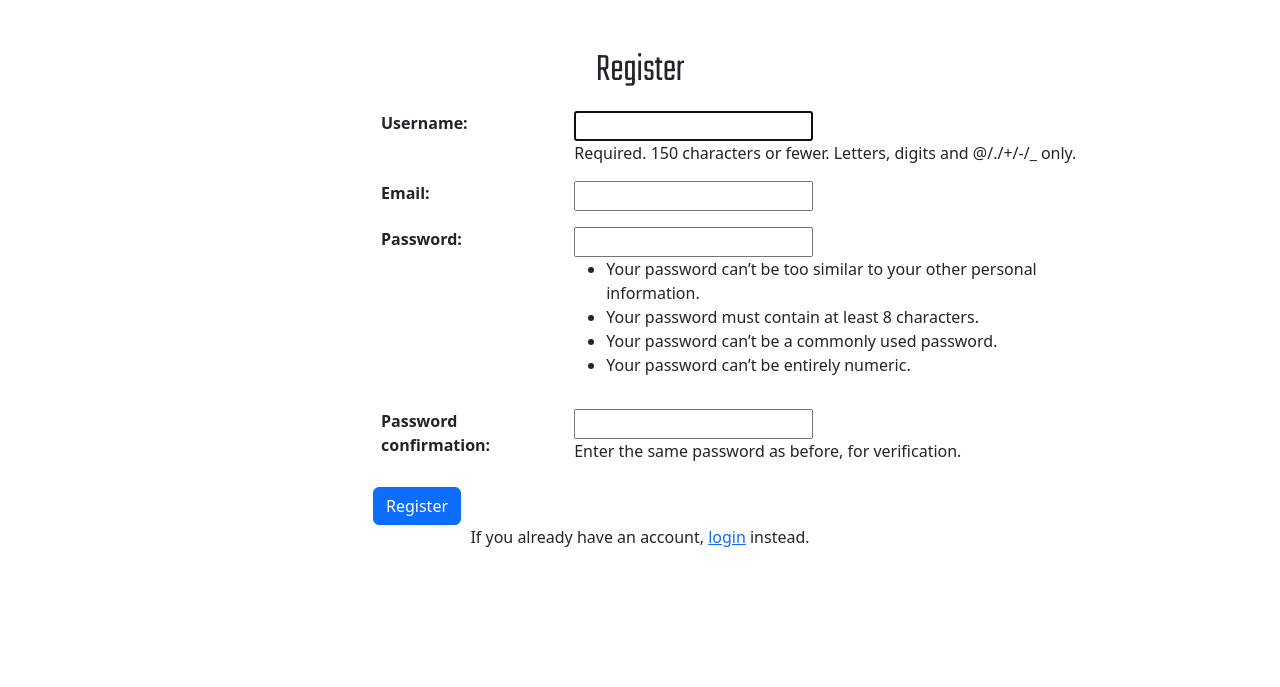
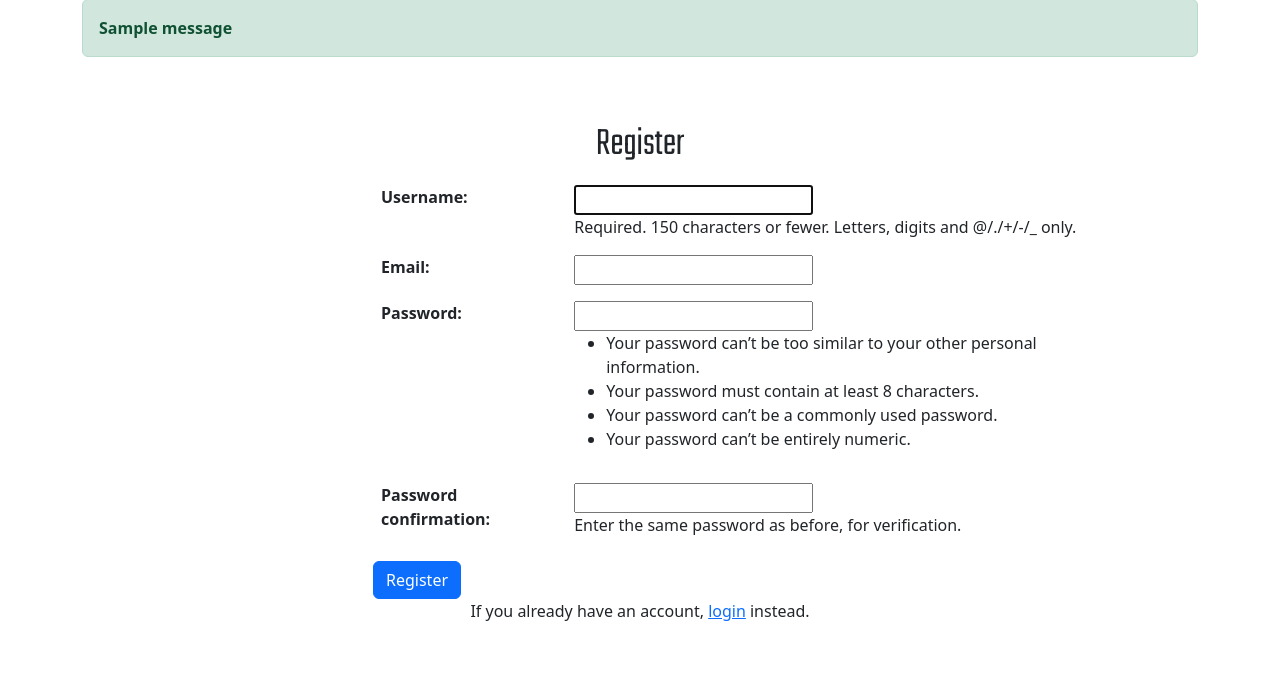
Before and after one commit to macintushar/PyPassManager, a Django app: page /register/ in a window 1280 px wide. Shown: the part 191-878 px from the top of the page. Before the commit the page ends 738 px from the top, so only its background shows below. Run offline with Django 3.2, Linux system fonts and the light colour scheme; tables that the repository leaves empty hold one stand-in row (values such as "Sample post"); one stand-in notice (Sample message) is shown; grey boxes are pictures that could not be loaded.

Commit message:
Added Error messages

```diff
--- a/manager/templates/layout.html
+++ b/manager/templates/layout.html
@@ -7,9 +7,7 @@
         <link href="https://cdn.jsdelivr.net/npm/bootstrap@5.2.1/dist/css/bootstrap.min.css" rel="stylesheet">
         <script src="https://cdn.jsdelivr.net/npm/bootstrap@5.2.1/dist/js/bootstrap.bundle.min.js"></script>
 
-        {% load static %}
-
-        <link rel="icon" type="image/x-icon" href="{% static 'images/logo-1.png' %}">
+        <link rel="icon" href="https://res.cloudinary.com/dhzdzjgtd/image/upload/v1697304706/PyPassManager/logo-rounded.png">
         <link rel="preconnect" href="https://fonts.googleapis.com">
         <link rel="preconnect" href="https://fonts.gstatic.com" crossorigin>
         <link href="https://fonts.googleapis.com/css2?family=Teko:wght@300&display=swap" rel="stylesheet">
--- a/manager/templates/register.html
+++ b/manager/templates/register.html
@@ -29,6 +29,15 @@
                 </a>
             </div>
         </div>
+        <div class="container">
+            {% if messages %}
+                {% for message in messages %}
+                <div {% if message.tags %} class="alert alert-{{ message.tags }}" {% else %} class="alert alert-secondary" {% endif %}>
+                    <strong>{{ message }}</strong>
+                </div>
+                {% endfor %}
+            {% endif %}
+        </div>
         <div class="container py-5 center">
             <h1 class="head-name text-center">Register</h1>
             <div class="container">
--- a/manager/views.py
+++ b/manager/views.py
@@ -1,10 +1,12 @@
 from django.shortcuts import render, redirect
-from .forms import PasswordsForm, NewPasswordsForm, NewUserForm
+from django.contrib.auth import authenticate, logout, login as auth_login
+from django.contrib.auth.decorators import login_required
+from django.contrib.auth.forms import AuthenticationForm
+from django.contrib import messages
+
+from .forms import NewUserForm
 from hasher import GeneratePassword, HashPassword, UnhashPassword
 from .models import Passwords
-from django.contrib.auth import authenticate, logout, login as auth_login
-from django.contrib.auth.decorators import login_required
-from django.contrib.auth.forms import AuthenticationForm, UserCreationForm
 
 
 # Create your views here.
@@ -25,16 +27,22 @@ def login_user(request):
         if user is not None:
             form = auth_login(request, user)
             return redirect('/')
+        else:
+            messages.add_message(request, messages.WARNING, 'Invalid Username or Password')
+            form = AuthenticationForm()
+            return render(request,'login.html',{'form':form})
+
 
     form = AuthenticationForm()
     return render(request,'login.html',{'form':form})
 
+@login_required(login_url='/login/')
 def NewPassword(request):
         if request.method == "POST":
             if len(request.POST.get("password")) == 0:
                 new_password = GeneratePassword()
                 new_password = HashPassword(new_password)
-                encPassStr = new_password.decode('latin-1')
+                encPassStr = new_password.decode('utf-8')
                 encPassStr = str(encPassStr)
 
                 user = request.user
@@ -59,7 +67,7 @@ def NewPassword(request):
                 print("Password acquired from POST")
                 new_password = request.POST.get('password')
                 new_password = HashPassword(new_password)
-                encPassStr = new_password.decode('latin-1')
+                encPassStr = new_password.decode('utf-8')
                 encPassStr = str(encPassStr)
 
                 user = request.user
@@ -94,7 +102,7 @@ def ViewPassword(request,uid):
         if request.POST.get("password") != None:
             new_password = request.POST.get('password')
             new_password = HashPassword(new_password)
-            encPassStr = new_password.decode('latin-1')
+            encPassStr = new_password.decode('utf-8')
             encPassStr = str(encPassStr)
 
             user = request.user
@@ -133,11 +141,10 @@ def ViewPassword(request,uid):
     passKey = vals['password']
     data = vals
 
-    hashedPass = passKey.encode('latin-1')
+    hashedPass = passKey.encode('utf-8')
     actual = UnhashPassword(hashedPass=hashedPass)
 
     return render(request,'view-password.html', {'form':data,'password':actual, 'name':'View Password | PyPassManager'})
-
 
 def logout_user(request):
     logout(request)
@@ -151,6 +158,10 @@ def create_user(request):
             form = auth_login(request, user)
             return redirect("/")
         else:
+            messages.add_message(request, messages.ERROR, 'Wrong Password')
             print("Invalid Form")
-    form = NewUserForm()
-    return render (request=request, template_name="register.html", context={"register_form":form})
+            return render (request=request, template_name="register.html", context={"register_form":form})
+
+    else:
+        form = NewUserForm()
+        return render (request=request, template_name="register.html", context={"register_form":form})
```
Also changed, not shown: PyPassManager/settings.py (+10 -0 lines), manager/templates/login.html (+9 -0 lines), README.md, db.sqlite3.
